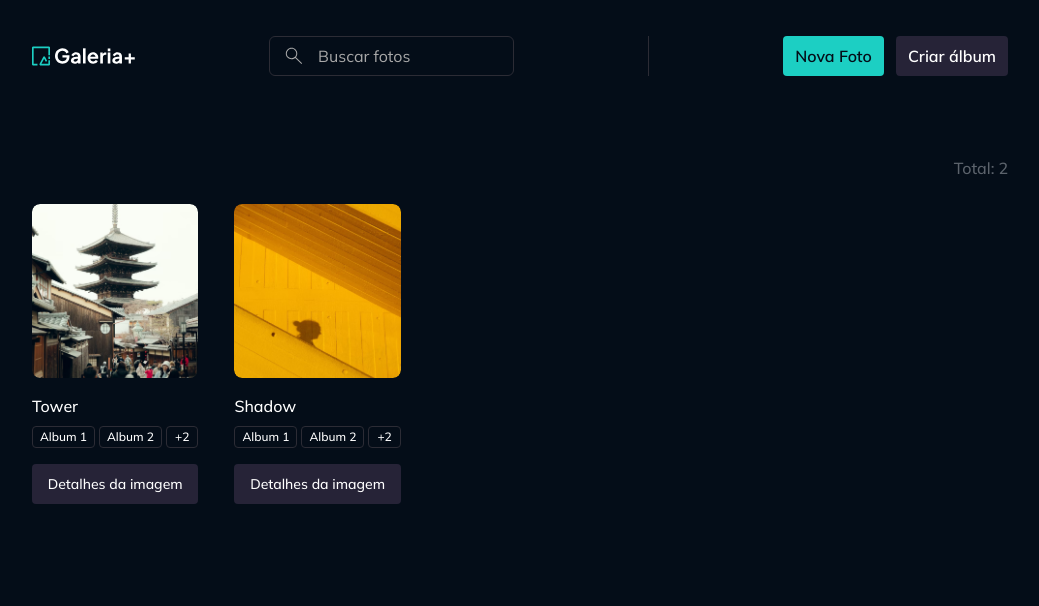
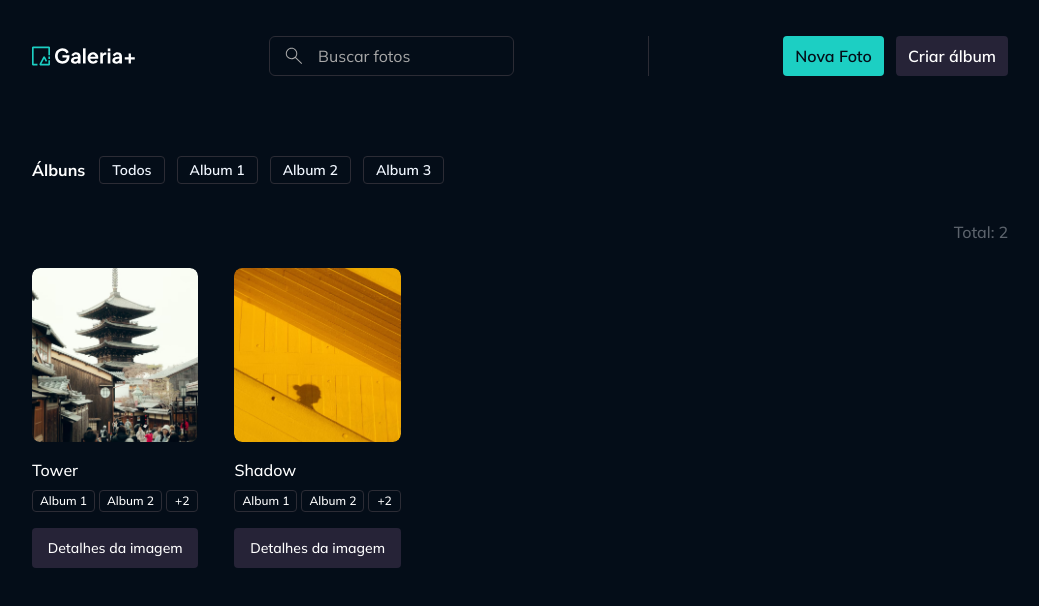
Before and after one commit to guilchaves/rocketseat-react, a React (Vite) app in the folder 5-gallery-plus/: page / in a window 1280 px wide. Shown: the top 606 px of the page, without its empty margins (120-1159 px from the left). Built offline with nearby package versions, Linux system fonts and the light colour scheme.

Commit message:
chore(gallery): adiciona lista de albums

```diff
--- /dev/null
+++ b/5-gallery-plus/src/contexts/albums/components/albums-filter.tsx
@@ -0,0 +1,53 @@
+import Button from "../../../components/button";
+import Skeleton from "../../../components/skeleton";
+import Text from "../../../components/text";
+import type { Album } from "../models/album";
+import cx from "classnames";
+
+interface AlbumsFilterProps extends React.ComponentProps<"div"> {
+  albums: Album[];
+  loading?: boolean;
+}
+
+export default function AlbumFilter({
+  albums,
+  loading,
+  className,
+  ...props
+}: AlbumsFilterProps) {
+  return (
+    <div
+      className={cx("flex items-center gap-3.5 overflow-x-auto", className)}
+      {...props}
+    >
+      <Text variant="heading-small">Álbuns</Text>
+      <div className="flex gap-3">
+        {!loading ? (
+          <>
+            <Button variant="ghost" size="sm" className="cursor-pointer">
+              Todos
+            </Button>
+            {!loading &&
+              albums.map((album) => (
+                <Button
+                  key={album.id}
+                  variant="ghost"
+                  size="sm"
+                  className="cursor-pointer"
+                >
+                  {album.title}
+                </Button>
+              ))}
+          </>
+        ) : (
+          Array.from({ length: 5 }).map((_, index) => (
+            <Skeleton
+              className="w-28 h-7"
+              key={`album-button-loading-${index}`}
+            />
+          ))
+        )}
+      </div>
+    </div>
+  );
+}
--- a/5-gallery-plus/src/pages/page-home.tsx
+++ b/5-gallery-plus/src/pages/page-home.tsx
@@ -1,9 +1,18 @@
 import Container from "../components/container";
+import AlbumsFilter from "../contexts/albums/components/albums-filter";
 import PhotoList from "../contexts/photos/components/photo-list";
 
 export default function HomePage() {
   return (
     <Container>
+      <AlbumsFilter
+        albums={[
+          { id: "123", title: "Album 1" },
+          { id: "321", title: "Album 2" },
+          { id: "333", title: "Album 3" },
+        ]}
+        className="mb-9"
+      />
       <PhotoList
         photos={[
           {
```
